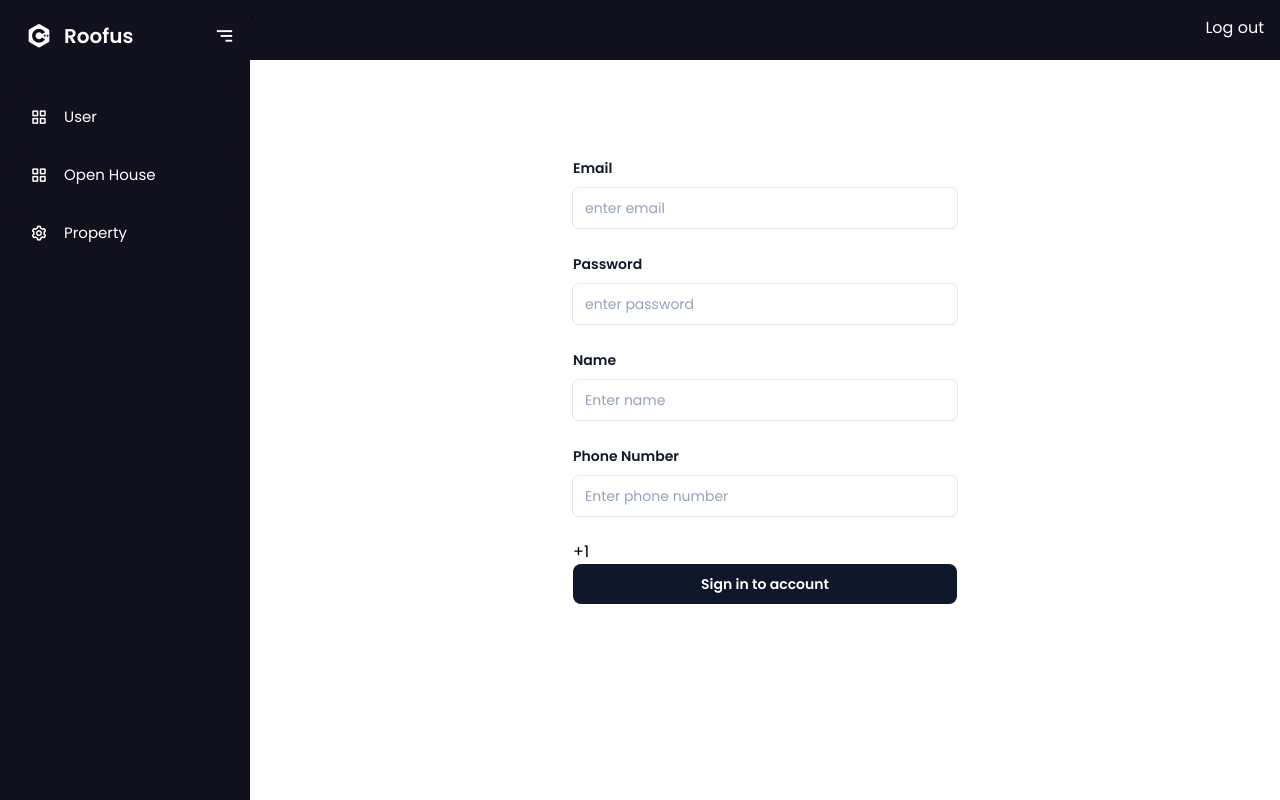
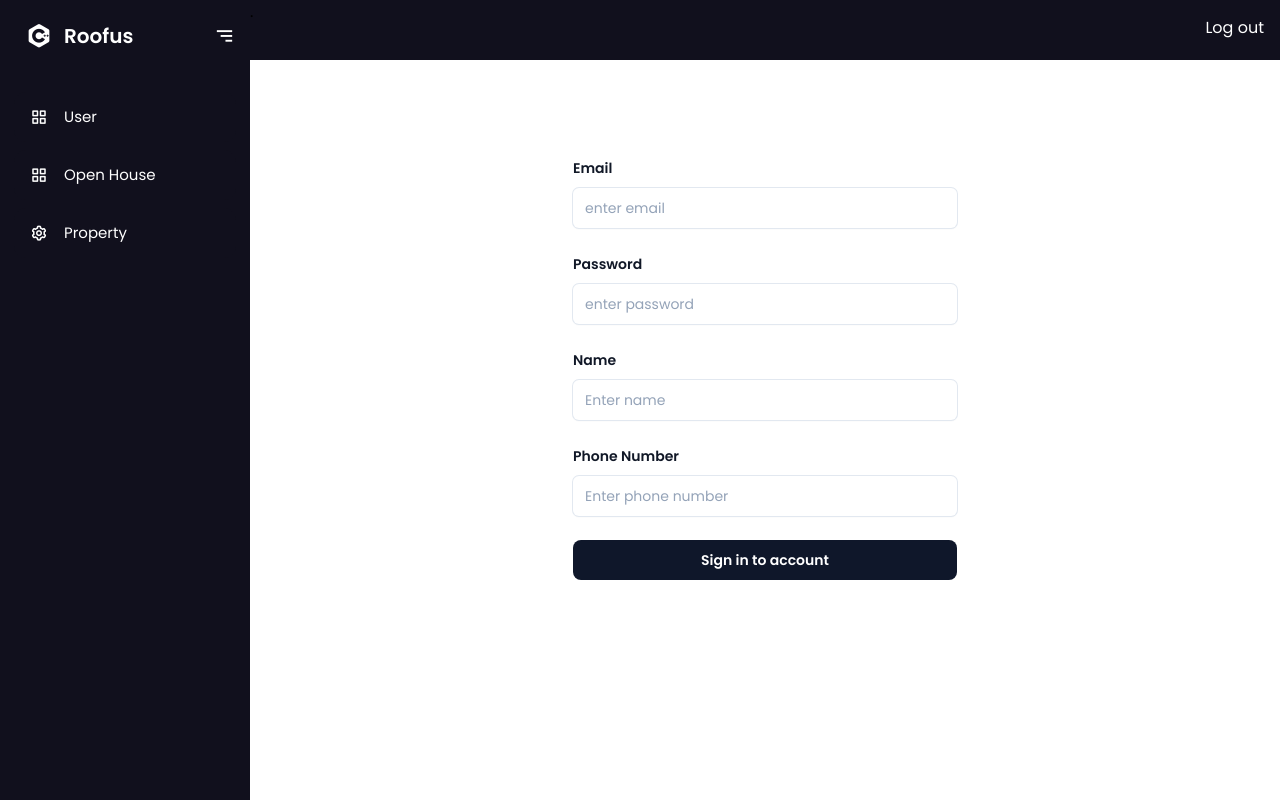
Before and after one commit to balpreetbrar/roofus, a Vue app in the folder frontend/: page /register in a window 1280 px wide. Built offline with nearby package versions, Linux system fonts and the light colour scheme; sample sign-in values are in the browser's storage.

Commit message:
common url1

```diff
--- a/frontend/src/views/SignUpView.vue
+++ b/frontend/src/views/SignUpView.vue
@@ -71,7 +71,7 @@ export default {
           v-model="phone_number" placeholder="Enter phone number" required />
 
       </div>
-      <div>
+      <div style="display:none">
         <input v-model="country_code" type="text" />
 
       </div>
```
